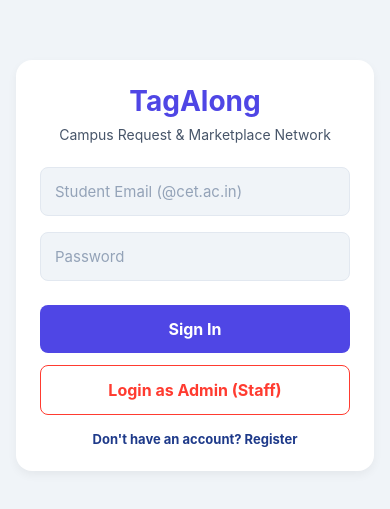
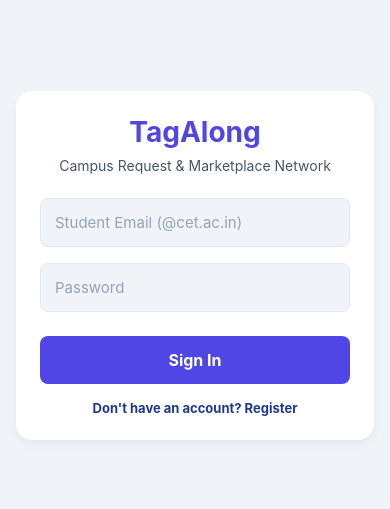
Before and after one commit to Muneer-S-A-05/TagAlong, a React Native app in the folder frontend/: screen /Login in a window 390 px wide. Shown: the part 157-666 px from the top of the page. Built offline with nearby package versions, Linux system fonts and the light colour scheme.

Commit message:
Removed useless admin button

```diff
--- a/frontend/src/screens/LoginScreen.tsx
+++ b/frontend/src/screens/LoginScreen.tsx
@@ -59,13 +59,6 @@ export default function LoginScreen({ navigation }: any) {
                         <Text style={globalStyles.buttonText}>Sign In</Text>
                     </TouchableOpacity>
 
-                    <TouchableOpacity
-                        style={[globalStyles.button, { backgroundColor: 'transparent', borderWidth: 1, borderColor: COLORS.urgentOrange, marginTop: 12 }]}
-                        onPress={() => { setEmail('admin@cet.ac.in'); setPassword('admin123'); setTimeout(handleLogin, 100); }}
-                    >
-                        <Text style={[globalStyles.buttonText, { color: COLORS.urgentOrange }]}>Login as Admin (Staff)</Text>
-                    </TouchableOpacity>
-
                     <TouchableOpacity onPress={() => navigation.navigate('Register')} style={{ alignSelf: 'center', marginTop: 16 }}>
                         <Text style={{ color: COLORS.royalBlue, fontSize: 13, fontWeight: 'bold' }}>Don't have an account? Register</Text>
                     </TouchableOpacity>
```
Also changed, not shown: 1 other file (tests, documents, lock files or other folders).
